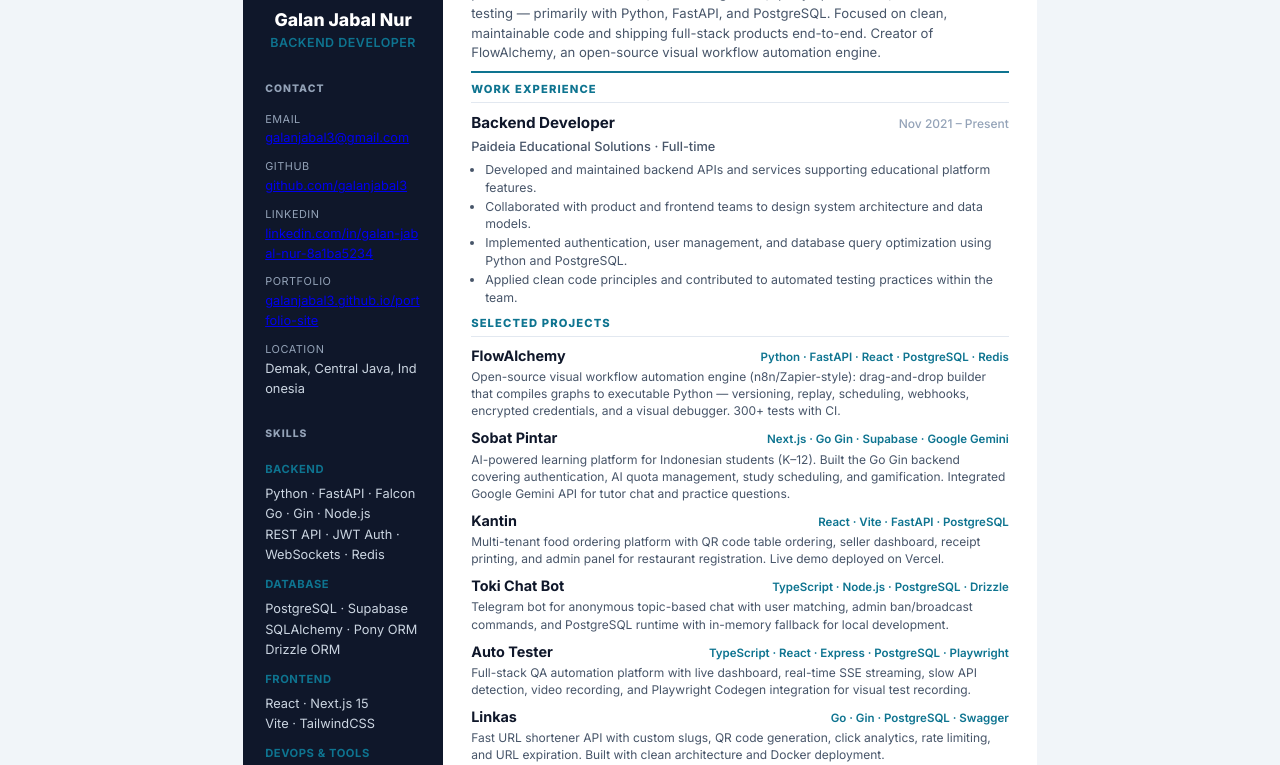
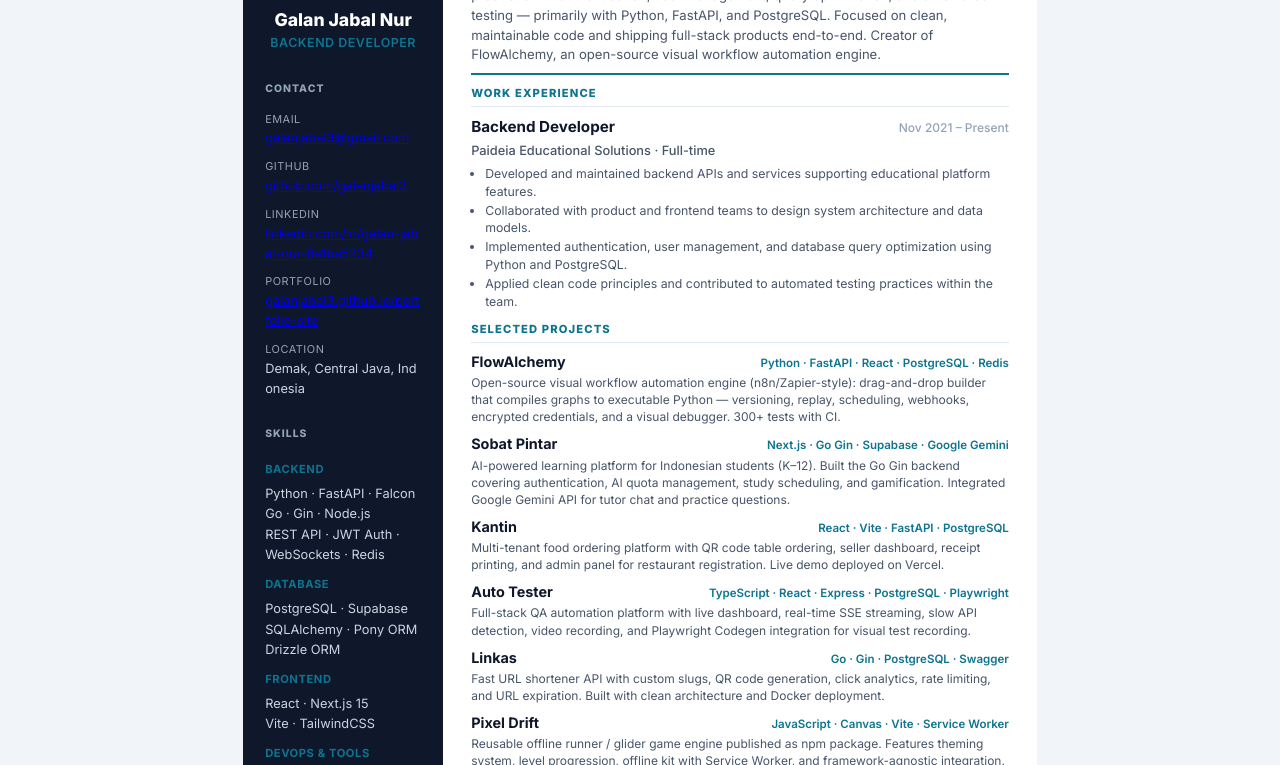
Before and after one commit to galanjabal3/portfolio-site, a plain HTML site: page resume.html in a window 1280 px wide. Shown: the part 162-927 px from the top of the page. Drawn offline with Linux system fonts and the light colour scheme.

Commit message:
feat: remove Toki from resume, drop private repo link, refresh og-image

```diff
--- a/resume.html
+++ b/resume.html
@@ -160,10 +160,10 @@
 
       /* ── Main content ── */
       .main {
-        padding: 14px 28px;
+        padding: 16px 28px;
         display: flex;
         flex-direction: column;
-        gap: 8px;
+        gap: 10px;
       }
 
       .main-header {
@@ -478,17 +478,6 @@
 
           <div class="project-item">
             <div class="project-topline">
-              <span class="project-name">Toki Chat Bot</span>
-              <span class="project-stack">TypeScript · Node.js · PostgreSQL · Drizzle</span>
-            </div>
-            <div class="project-desc">
-              Telegram bot for anonymous topic-based chat with user matching, admin ban/broadcast
-              commands, and PostgreSQL runtime with in-memory fallback for local development.
-            </div>
-          </div>
-
-          <div class="project-item">
-            <div class="project-topline">
               <span class="project-name">Auto Tester</span>
               <span class="project-stack">TypeScript · React · Express · PostgreSQL · Playwright</span>
             </div>
```
Also changed, not shown: index.html (+0 -1 lines), assets/og-image.png.
